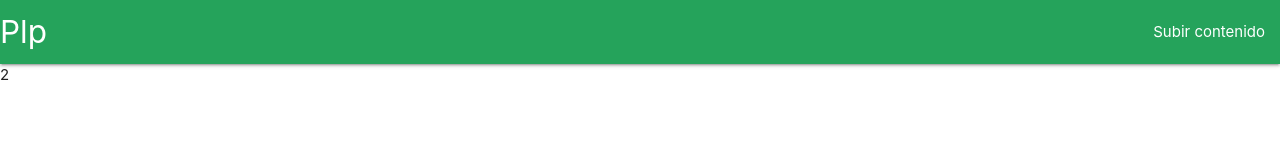
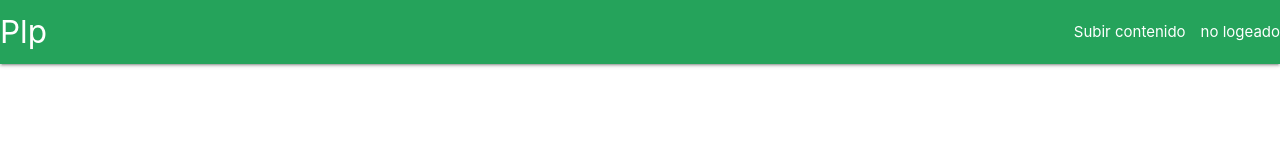
Before and after one commit to figgus/plp, a React (Create React App) app: page /panelControl in a window 1280 px wide. Shown: the top 160 px of the page. Built offline with nearby package versions, Linux system fonts and the light colour scheme.

Commit message:
LoginReduxListo

```diff
--- a/src/components/Login/Login.js
+++ b/src/components/Login/Login.js
@@ -1,12 +1,12 @@
 import {GetUrlApi} from '../Globales/FuncionesGlobales'
 import {useHistory} from 'react-router-dom'
 import {useDispatch} from 'react-redux';
-import{addTodoAction} from '../../redux/redux';
+import{IniciarSesion} from '../../redux/redux';
 
 export function Login(){
     const history = useHistory()
     const dispatch = useDispatch();
-    const addTodo = (todo) => dispatch(addTodoAction(todo))
+    const registrarLogin = (user) => dispatch(IniciarSesion(user))
 
     const Logear =async ()=>{
         var data = {}
@@ -29,11 +29,8 @@ export function Login(){
         });
 
         if (respuesta.ok) {
-            addTodo({
-                id:690,
-                name:'jalarla',
-                complete:false
-            });
+            const user = await respuesta.json()
+            registrarLogin(user);
             history.push('/panelControl')
         }
 
@@ -58,44 +55,10 @@ export function Login(){
                     </center>
 
                 </div>
-                <a onClick={()=>{addTodo({})}} className="waves-effect waves-light btn">agregar</a>
+                <a onClick={()=>{Logear({})}} className="waves-effect waves-light btn">agregar</a>
                 <div class="col s4"></div>
             </div>
 
         </div>
     )
 }
-
-async function Logear(redirect){
-
-    const dispatch = useDispatch();
-    const addTodo = (todo) => dispatch(addTodoAction(todo))
-
-    var data = {}
-    data.nombreUsuario = document.getElementById('nombreUsuario').value
-    data.password = document.getElementById('password').value
-
-    var respuesta = await fetch(GetUrlApi()+'/api/Usuarios/Login', {
-        headers:{
-            'Content-Type': 'application/json'
-        },
-        method: 'post',
-        body:JSON.stringify(data)
-    }).catch((err)=>{
-        console.log(err);
-        alert('error')
-        //swal({
-        //    title: "Error al guardar el cierre" ,
-        //    icon: "error"
-        //})
-    });
-    if (respuesta.ok) {
-        addTodo({
-            id:69,
-            name:'jalarmela',
-            complete:false
-        });
-        redirect.push('/panelControl')
-    }
-
-}
--- a/src/components/Navbar.js
+++ b/src/components/Navbar.js
@@ -2,11 +2,11 @@
 
 import React from 'react'
 import { Link ,BrowserRouter,NavLink} from 'react-router-dom'
-
+import {useSelector,useDispatch} from 'react-redux';
 
 export function Navbar(){
-    const [, updateState] = React.useState();
-    const forceUpdate = React.useCallback(() => updateState({}), []);
+    const usuario = useSelector((state) => state.usuario);
+    console.log(usuario)
     return (
         <nav>
             <div style={{ backgroundColor: '#25a35b' }} className="nav-wrapper">
@@ -15,6 +15,9 @@ export function Navbar(){
                     <li>
                         <Link to="/subirContenido"> Subir contenido </Link>
                     </li>
+                    <li>
+                        {usuario.nombreUsuario}
+                    </li>
                 </ul>
             </div>
         </nav>
--- a/src/components/PanelAdmin/PanelAdmin.js
+++ b/src/components/PanelAdmin/PanelAdmin.js
@@ -1,13 +1,11 @@
 import React,{useEffect} from 'react'
 import {useSelector,useDispatch} from 'react-redux';
-import {toggleTodoAction,deleteTodoAction} from '../../redux/redux';
+//import {toggleTodoAction,deleteTodoAction} from '../../redux/redux';
 
 export function PanelAdmin(){
 
-    const todos = useSelector((state) => state.todos);
+    const todos = useSelector((state) => state);
     const dispatch = useDispatch();
-    const toggleTodo = (todoId) => dispatch(toggleTodoAction(todoId));
-    const deleteTodo = (todoId) => dispatch(deleteTodoAction(todoId));
 
     useEffect(()=>{
         console.log(todos)
--- a/src/redux/redux.js
+++ b/src/redux/redux.js
@@ -1,19 +1,14 @@
 import {createStore} from 'redux';
 
-const initialState={
-    todos:[
+const initialState=
         {
-            id:1,
-            name:'go to gym',
-            complete:false
-        },{
-            id:2,
-            name:'do laundry',
-            complete:true
-        },
+            usuario:{
+                id:0,
+                nombreUsuario:'no logeado'
+            },
 
-    ]
-}
+        }
+
 
 export const store=createStore(
     reducer,
@@ -22,42 +17,19 @@ export const store=createStore(
 
 function reducer(state,{type,payload}){
     switch(type){
-        case 'ADD_TODO':return {
+        case 'INICIA_SESION':return {
             ...state,
-            todos:[...state.todos,payload]
+            usuario:payload
         }
-        case 'TOGGLE_TODO':
-            return {
-                ...state,
-                todos:state.todos.map(todo=>(todo.id===payload)?{...todo,complete:!todo.complete}:todo)
-            }
-        case 'DELETE_TODO':
-            return {
-                ...state,
-                todos: state.todos.filter(todo=>todo.id!==payload)
-            }
+
         default:
             return state;
     }
 }
 
-export const addTodoAction=(todo)=>(
+export const IniciarSesion=(usuario)=>(
     {
-        type:'ADD_TODO',
-        payload:todo
+        type:'INICIA_SESION',
+        payload:usuario
     }
 )
-
-export const toggleTodoAction = todoid =>(
-    {
-        type:'TOGGLE_TODO',
-        payload:todoid
-    }
-)
-
-export const deleteTodoAction=todoid=>(
-    {
-        type:'DELETE_TODO',
-        payload:todoid
-    }
-)
```
